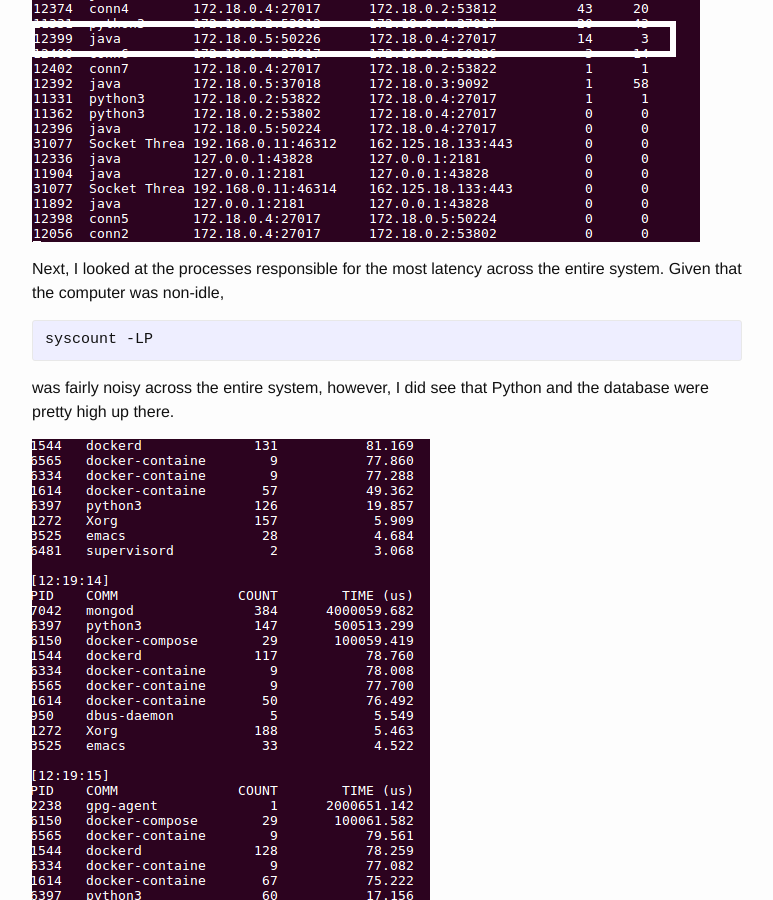
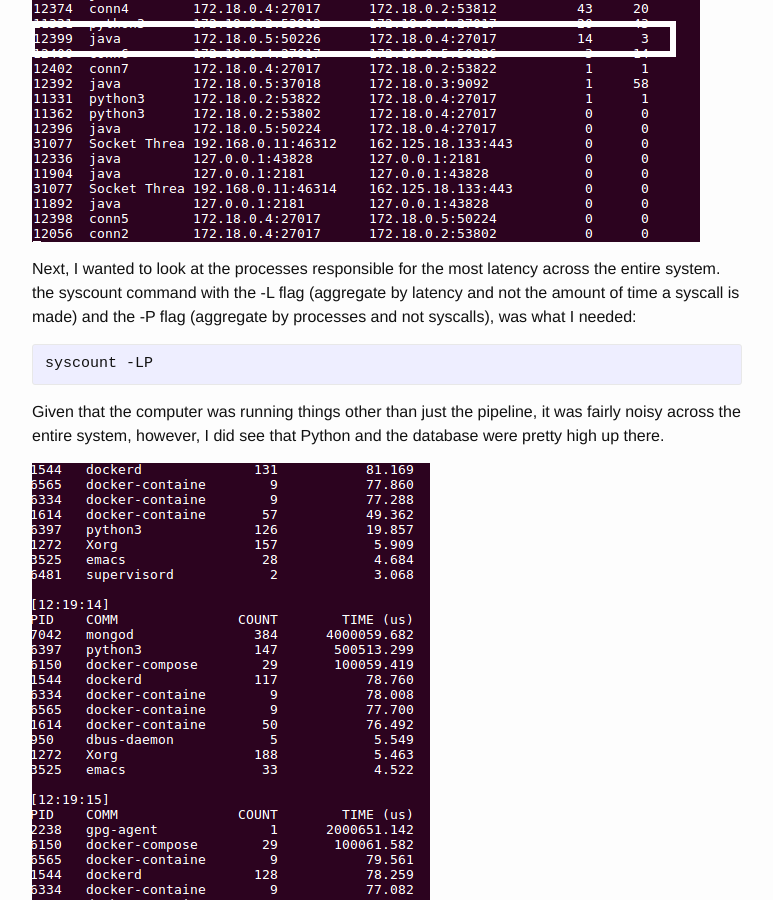
Before and after one commit to b-t-g/b-t-g.github.io, a Jekyll site: the page built from _posts/2018-04-09-bcc.html, in a window 1280 px wide and 900 px high, scrolled down 1318 px. Shown: the whole window, without its empty margins (268-1041 px from the left). Built offline with Jekyll 4.4.1, drawn with Linux system fonts in a browser that asks for light colours; formulas are drawn with MathJax 3.

Commit message:
Fix spacing around biotop screenshot.

```diff
--- a/_posts/2018-04-09-bcc.html
+++ b/_posts/2018-04-09-bcc.html
@@ -82,15 +82,15 @@ After looking around the available tcp tools, I found tcptop to be the best tool
 
 
 <p>
-Next, I looked at the processes responsible for the most latency across the entire system. Given that the computer was non-idle,
+Next, I wanted to look at the processes responsible for the most latency across the entire system. the syscount command with the -L flag (aggregate by latency and not the amount of time a syscall is made)
+and the -P flag (aggregate by processes and not syscalls), was what I needed:
 </p>
 <div class="org-src-container">
 <pre class="src src-bash">syscount -LP
 </pre>
 </div>
 <p>
-was fairly noisy across
-the entire system, however, I did see that Python and the database were pretty high up there.
+Given that the computer was running things other than just the pipeline, it was fairly noisy across the entire system, however, I did see that Python and the database were pretty high up there.
 </p>
 
 
@@ -201,8 +201,13 @@ Now we turn ourselves back to the database; by how much is the operation log gro
 the location of the operation log and ran wc -c several times and noticed that the file stayed the same size. I then saw that the size of the operation log on disk is a fixed size, which
 left the question of by how much the operation log was growing over a 10 second period? This time it's biotop that came to the rescue. I could see that roughly 5 times as much data was running
 through the operation log as going through the loader service.
-<img src="https://b-t-g.github.io/assets/biotop.png" alt="biotop.png" />
 </p>
+
+
+<div class="figure">
+<p><img src="https://b-t-g.github.io/assets/biotop.png" alt="biotop.png" />
+</p>
+</div>
 
 <p>
 So this asks the question, what is determining by how much traffic is being consumed by the loader
```
